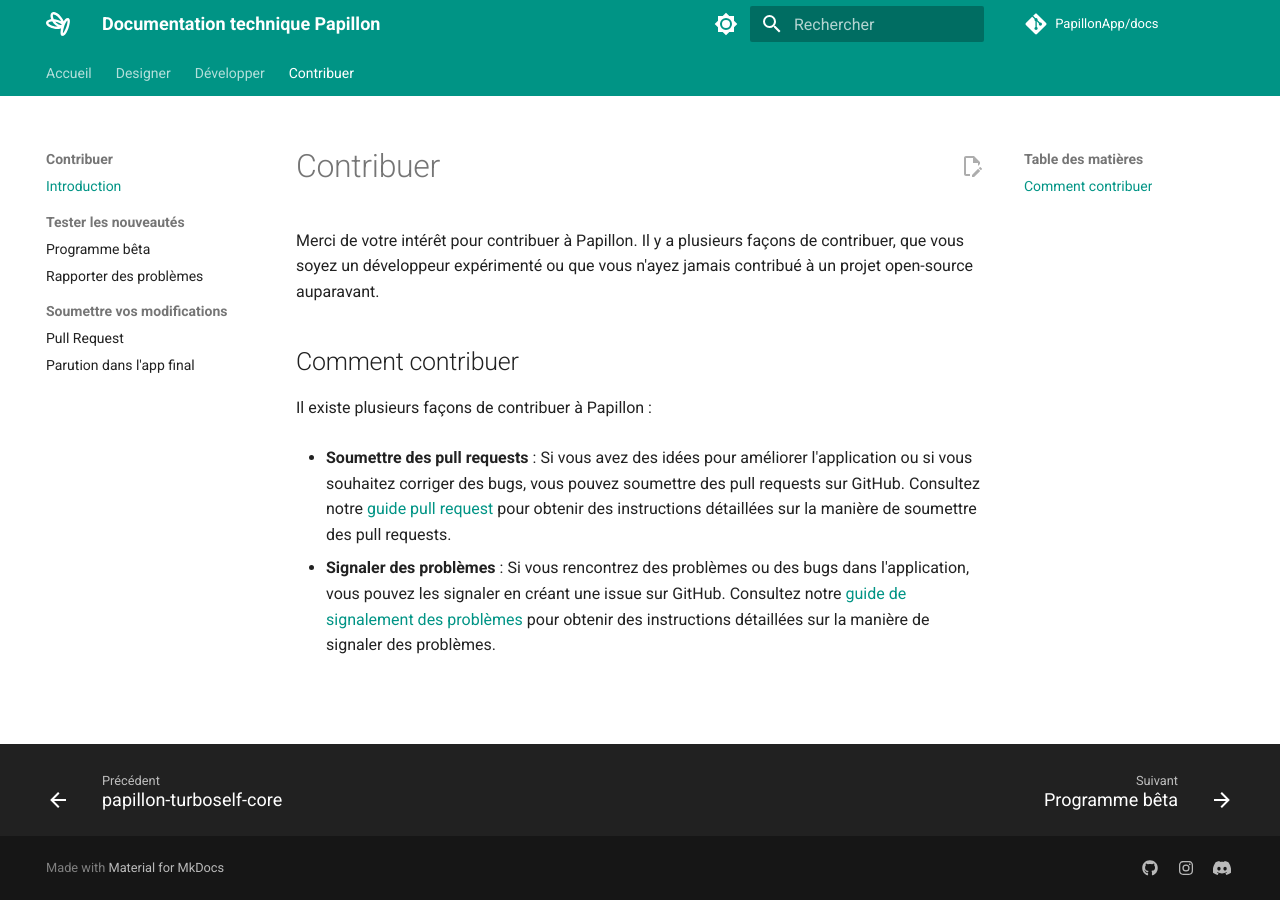
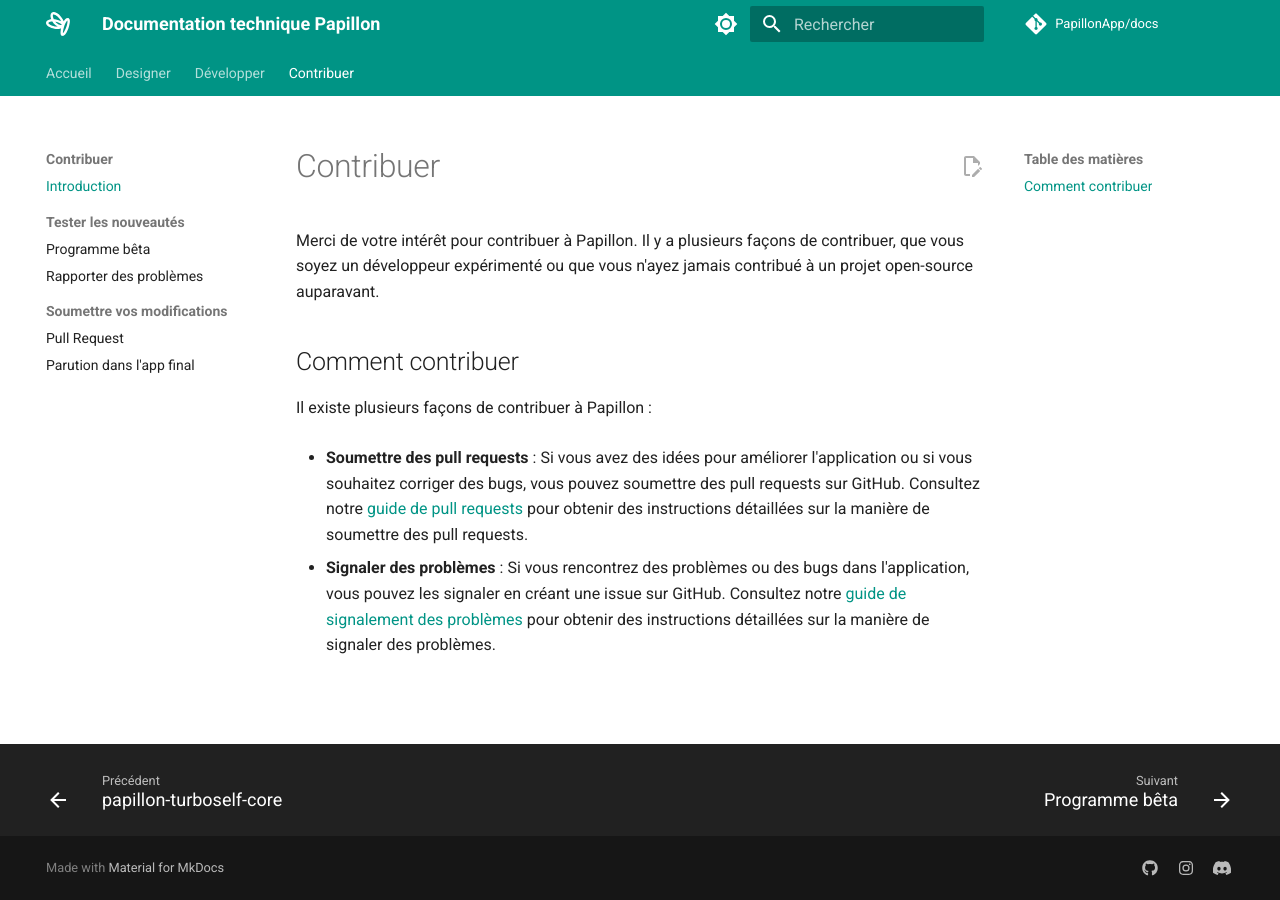
Before and after one commit to PapillonApp/docs, an MkDocs documentation site: the page built from docs/contribute/intro.md, in a window 1280 px wide. Built offline with MkDocs 1.6.1 and Material for MkDocs 9.7.7, drawn with Linux system fonts in a browser that asks for light colours; comment, search, counter and statistics services are not loaded.

Commit message:
Update intro.md

```diff
--- a/docs/contribute/intro.md
+++ b/docs/contribute/intro.md
@@ -6,6 +6,6 @@ Merci de votre intérêt pour contribuer à Papillon. Il y a plusieurs façons d
 
 Il existe plusieurs façons de contribuer à Papillon :
 
-- **Soumettre des pull requests** : Si vous avez des idées pour améliorer l'application ou si vous souhaitez corriger des bugs, vous pouvez soumettre des pull requests sur GitHub. Consultez notre [guide pull request](pull-request.md) pour obtenir des instructions détaillées sur la manière de soumettre des pull requests.
+- **Soumettre des pull requests** : Si vous avez des idées pour améliorer l'application ou si vous souhaitez corriger des bugs, vous pouvez soumettre des pull requests sur GitHub. Consultez notre [guide de pull requests](pull-request.md) pour obtenir des instructions détaillées sur la manière de soumettre des pull requests.
 
 - **Signaler des problèmes** : Si vous rencontrez des problèmes ou des bugs dans l'application, vous pouvez les signaler en créant une issue sur GitHub. Consultez notre [guide de signalement des problèmes](reporting-issues.md) pour obtenir des instructions détaillées sur la manière de signaler des problèmes.
```
